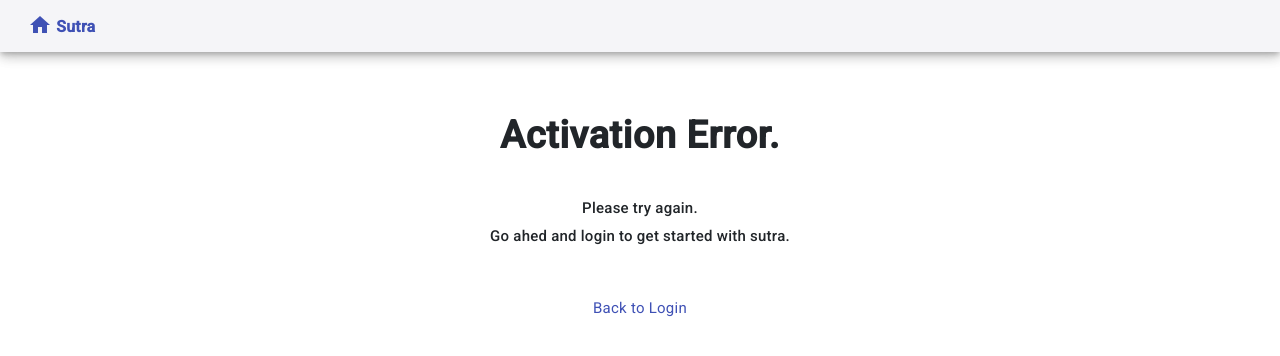
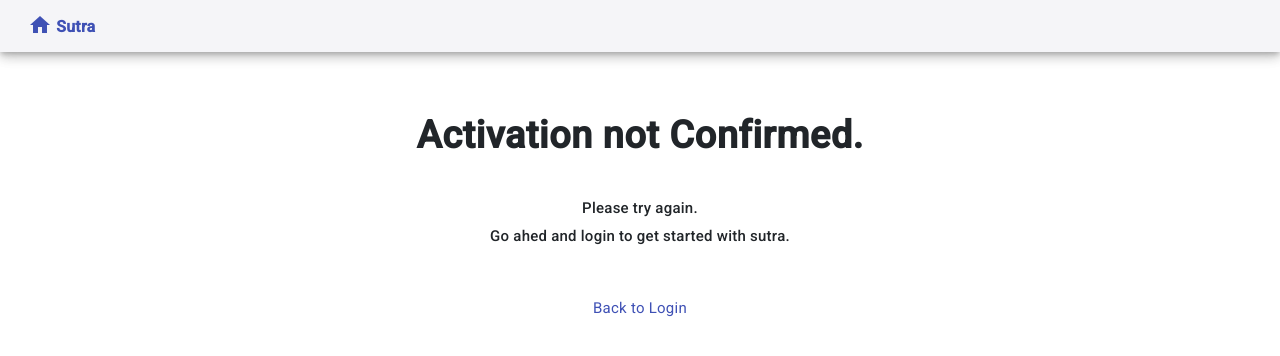
Before and after one commit to Melodious-nub/sutra, an Angular app: page /account-confirmation in a window 1280 px wide. Shown: the top 356 px of the page. Built offline with nearby package versions, Linux system fonts and the light colour scheme.

Commit message:
updated with confiramed account

```diff
--- a/src/app/pages/account-confirmation/account-confirmation.component.html
+++ b/src/app/pages/account-confirmation/account-confirmation.component.html
@@ -5,14 +5,14 @@
                 @if (emailConfirmed) {
                     <div>
                         <div class="text-center">
-                            <h2>Activation Complete</h2>
+                            <h2>Activation Confirmed.</h2>
                         </div>
-                        <p class="text-center mt-4 p-info">Your account is now ready for use. <br> Go ahed and login to get started with sutra.</p>
+                        <p class="text-center mt-4 p-info">Your account is now prepared for use.  <br> Kindly log in to commence your business endeavors.</p>
                     </div>
                 } @else {
                     <div>
                         <div class="text-center">
-                            <h2>Activation Error.</h2>
+                            <h2>Activation not Confirmed.</h2>
                         </div>
                         <p class="text-center mt-4 p-info">Please try again. <br> Go ahed and login to get started with sutra.</p>
                     </div>
```
